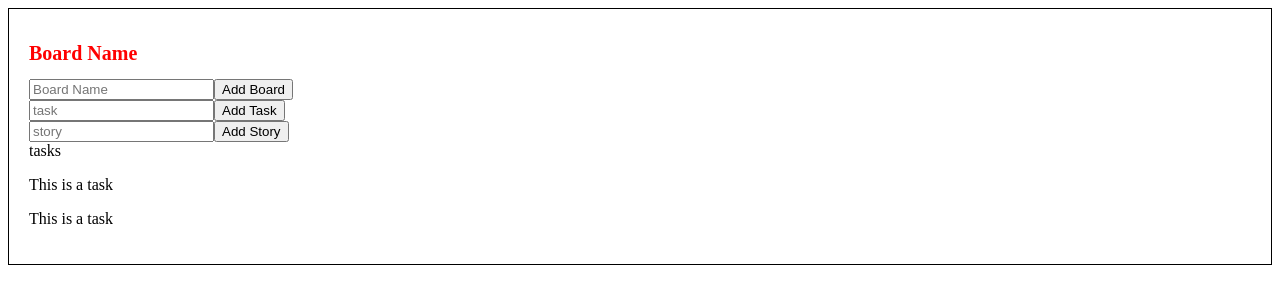
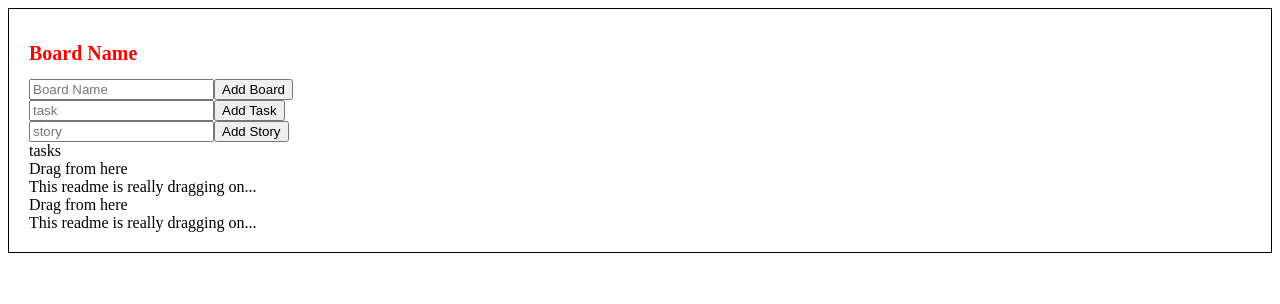
Before and after one commit to teamgoblinsharks/ReactScrum, a React app: page /dashboard in a window 1280 px wide. Shown: the top 304 px of the page. Built offline with nearby package versions, Linux system fonts and the light colour scheme; no server answers.

Commit message:
added draggable library to tasks component

```diff
--- a/package.json
+++ b/package.json
@@ -31,6 +31,7 @@
     "pg": "^7.4.3",
     "react": "^16.4.1",
     "react-dom": "^16.4.1",
+    "react-draggable": "^3.0.5",
     "react-redux": "^5.0.7",
     "react-router": "^4.3.1",
     "react-router-dom": "^4.3.1",
--- a/src/components/Task.jsx
+++ b/src/components/Task.jsx
@@ -1,12 +1,30 @@
-import React from 'react';
+import React, { Component } from 'react';
+import Draggable from 'react-draggable';
 
 
-const Task = () => {
-  return (
-    <div>
-      <p>This is a task</p>
-    </div>
-  )
+
+
+class Task extends Component {
+  render () {
+    return (
+        <div>
+        <Draggable
+          axis="x"
+          handle=".handle"
+          defaultPosition={{x: 0, y: 0}}
+          position={null}
+          grid={[50, 50]}
+          onStart={this.handleStart}
+          onDrag={this.handleDrag}
+          onStop={this.handleStop}>
+          <div>
+            <div className="handle">Drag from here</div>
+            <div>This readme is really dragging on...</div>
+          </div>
+        </Draggable>
+        </div>
+    )
+  }
 }
 
 export default Task;
```
Also changed, not shown: 1 other file (tests, documents, lock files or other folders).
